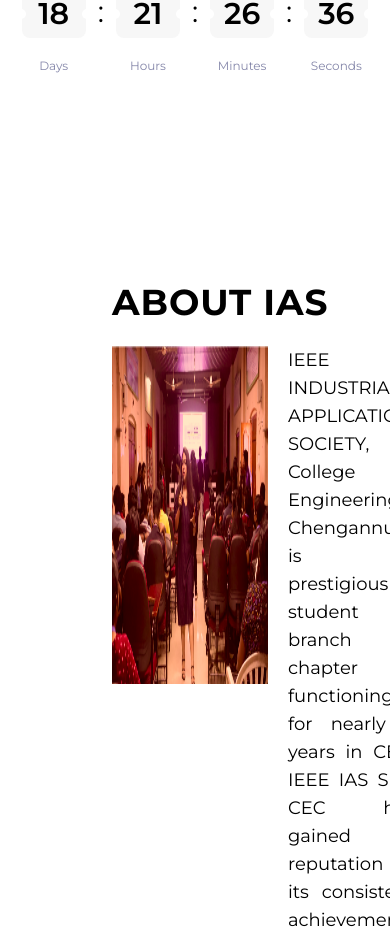
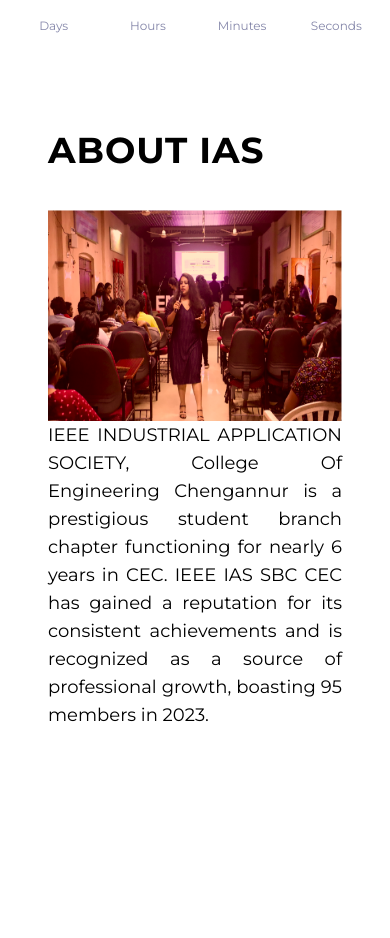
Before and after one commit to cecieee/Emergence-3, a React (Create React App) app: page / in a window 390 px wide. Shown: the part 1018-1956 px from the top of the page. Built offline with nearby package versions, Linux system fonts and the light colour scheme.

Commit message:
Updated responsivity

```diff
--- a/src/Components/Timer/Timer.jsx
+++ b/src/Components/Timer/Timer.jsx
@@ -52,7 +52,7 @@
   }, [startCountDown]);
 
   return (
-    <div className="bg-[#fff] my-10 font-montserrat">
+    <div className="bg-[#fff] my-10 max-[450px]:my-0 font-montserrat">
       <div className="flex flex-col items-center justify-center w-full h-50% gap-8 sm:gap-16">
         <span className="text-2xl sm:text-3xl font-semibold text-[#db5237] text-center tracking-widest px-2">
           Act Now, Time is Short
--- a/src/Pages/About/About.jsx
+++ b/src/Pages/About/About.jsx
@@ -14,11 +14,11 @@
   return (
     <div className='About font-montserrat'>
       <Timer />
-      <div className='ml-28 my-52'>
-        <h1 className='font-bold text-4xl tracking-wide'>ABOUT IAS</h1>
-        <div className='my-6 flex'>
-          <img src="./Rectangle.png" alt="" className='h-[40vh] w-[40vw]' />
-          <div className='ml-5 mr-28 text-justify text-lg'>
+      <div className='ml-24 my-52 max-[450px]:my-24 max-[450px]:ml-12'>
+        <h1 className='font-bold text-4xl tracking-wide mb-10'>ABOUT IAS</h1>
+        <div className='flex mr-28 max-[450px]:flex-col  max-[450px]:mr-12'>
+          <img src="./Rectangle.png" alt="" className='h-[40vh] w-[40vw] mr-10 max-[450px]:h-[25vh] max-[450px]:w-full' />
+          <div className='text-justify text-lg'>
             IEEE INDUSTRIAL APPLICATION SOCIETY, College Of Engineering Chengannur is a
             prestigious student branch chapter functioning for nearly 6 years in CEC. IEEE IAS SBC
             CEC has gained a reputation for its consistent achievements and is recognized as a source
@@ -26,8 +26,8 @@
           </div>
         </div>
       </div>
-      <div className='ml-28 my-52'>
-        <h1 className='font-bold text-4xl tracking-wider'>ABOUT EMERGENCE</h1>
+      <div className='ml-24 my-52'>
+        <h1 className='font-bold text-4xl tracking-wider max-[450px]:tracking-normal'>ABOUT EMERGENCE</h1>
         <div className='flex gap-16'>
           <h3
             onClick={toggleDiv}
@@ -42,14 +42,14 @@
             Activities
           </h3>
         </div>
-        <div className='flex my-7 text-justify text-lg'>
-          <div className='mr-20' style={{ display: showDiv1 ? 'block' : 'none' }}>
+        <div className='flex my-7 text-justify text-lg max-[450px]:flex-col  max-[450px]:mr-20'>
+          <div className='mr-10 max-[450px]:mr-0' style={{ display: showDiv1 ? 'block' : 'none' }}>
             Emergence is not just an event; it's an experience that brings together the brightest minds and creative thinkers from across Kerala. It's a two-day techno-managerial conclave that aims to inspire, educate, and connect participants in an atmosphere of innovation and collaboration.
           </div>
-          <div className='mr-20' style={{ display: showDiv2 ? 'block' : 'none' }}>
+          <div className='mr-10 max-[450px]:mr-0' style={{ display: showDiv2 ? 'block' : 'none' }}>
             Emergence is  just an event; it's an experience that brings together the brightest minds and creative thinkers from across Kerala. It's a two-day techno-managerial conclave that aims to inspire, educate, and connect participants in an atmosphere of innovation and collaboration.
           </div>
-          <img src="./Photo.png" alt="" className='mr-28 h-[40vh] w-[40vw]' />
+          <img src="./Photo.png" alt="" className='mr-28 h-[40vh] w-[40vw] max-[450px]:mt-10 max-[450px]:w-full max-[450px]:h-[30vh]' />
         </div>
       </div>
     </div>
```
